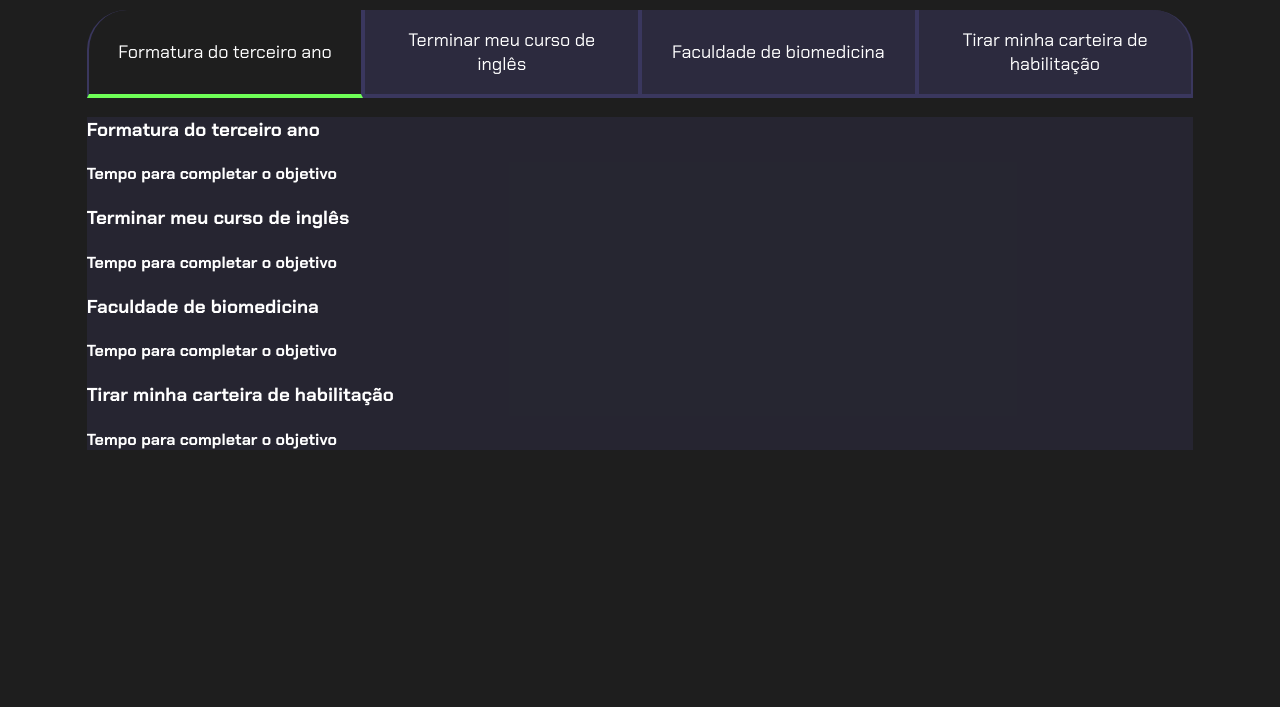
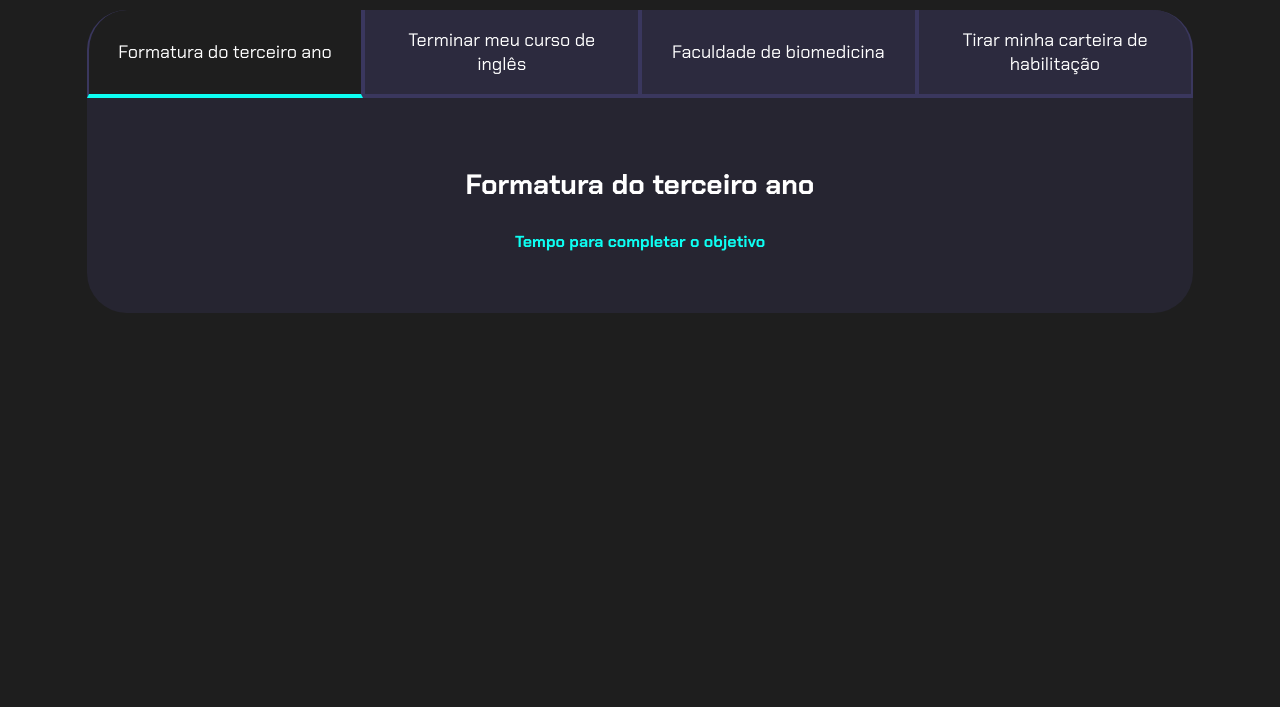
Before and after one commit to GeooSI/PROJETO-DE-VIDA, a plain HTML site: page js-projeto-de-vida-codigo-base/index.html in a window 1280 px wide. Shown: the part 93-800 px from the top of the page. Drawn offline with Linux system fonts and the light colour scheme.

Commit message:
Add files via upload

```diff
--- a/js-projeto-de-vida-codigo-base/index.html
+++ b/js-projeto-de-vida-codigo-base/index.html
@@ -19,7 +19,7 @@
             <button class="botao">Tirar minha carteira de habilitação</button>
         </div>
         <div class="abas-textos">
-            <div class="aba-conteudo">
+            <div class="aba-conteudo ativo">
               <h3 class="aba-conteudo-titulo-principal">Formatura do terceiro ano</h3>
               <h4 class="aba-conteudo-titulo-secundario">Tempo para completar o objetivo</h4>
             </div>
--- a/js-projeto-de-vida-codigo-base/style.css
+++ b/js-projeto-de-vida-codigo-base/style.css
@@ -2,7 +2,7 @@
 
 :root {
     --cor-de-fundo: #1E1E1E;
-    --verde: #6FFF57;
+    --verde: #0dfff3;
     --branco: #FFFFFF;
     --botao-ativo: #3A375E;
     --botao-inativo: rgba(58, 55, 94, 0.5);
@@ -59,13 +59,33 @@ body {
 .botoes {
     display: block;
 }
-.ativo {
+.botao.ativo {
     background-color: var(---botao-ativo);
     border-bottom: 4px solid var(--verde);
 }
 
 .abas-textos{
     background-color: var(--texto-fundo);
+    padding: 40px;
+    border-radius: 0 0 40px 40px;
+}
+
+.aba-conteudo.ativo{
+    display: block;
+}
+
+.aba-conteudo{
+    display: none;
+}
+
+.aba-conteudo-titulo-principal{
+    font-size: 28px;
+    text-align: center;
+}
+
+.aba-conteudo-titulo-secundario{
+    text-align: center;
+    color: var(--verde)
 }
 
 @media screen and (min-width: 768px) {
```
